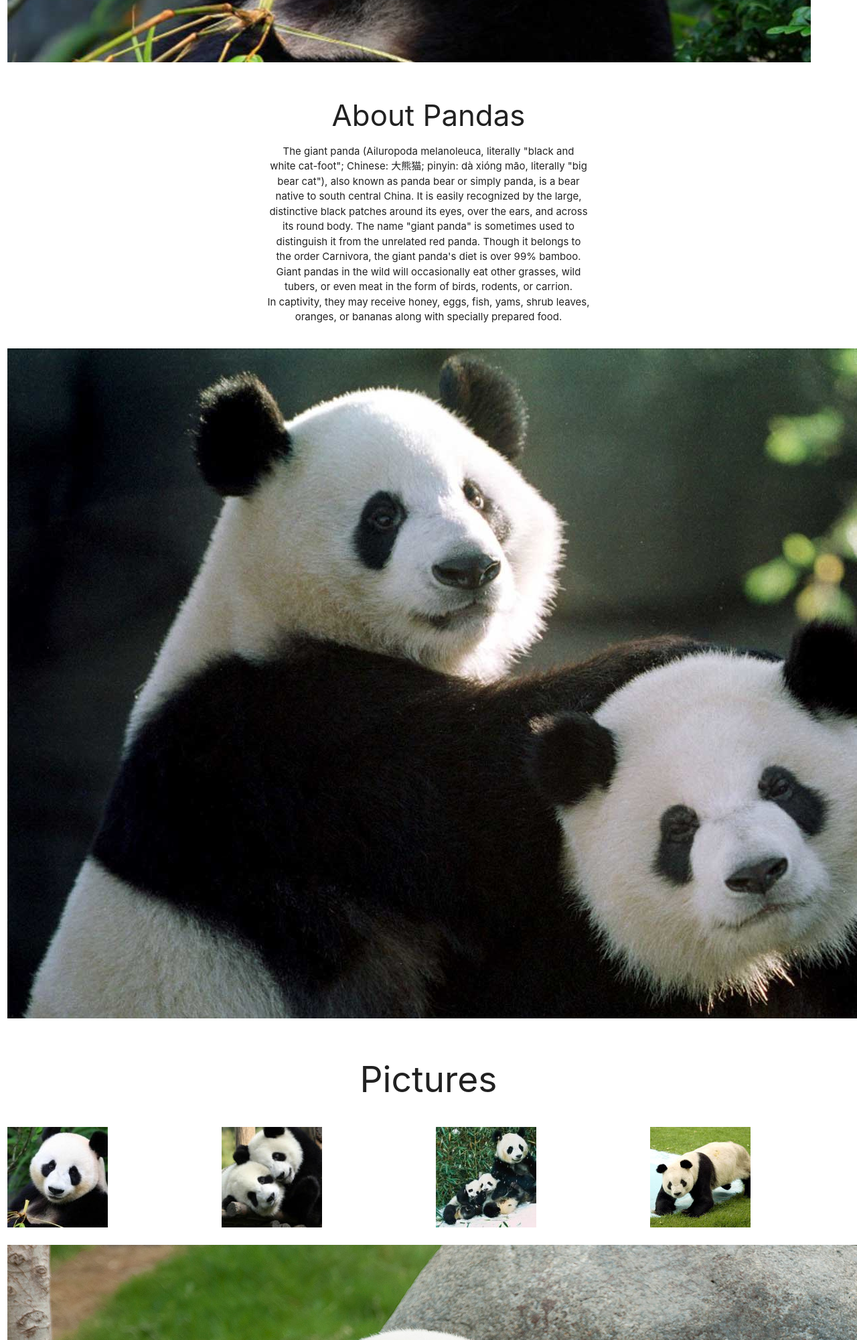
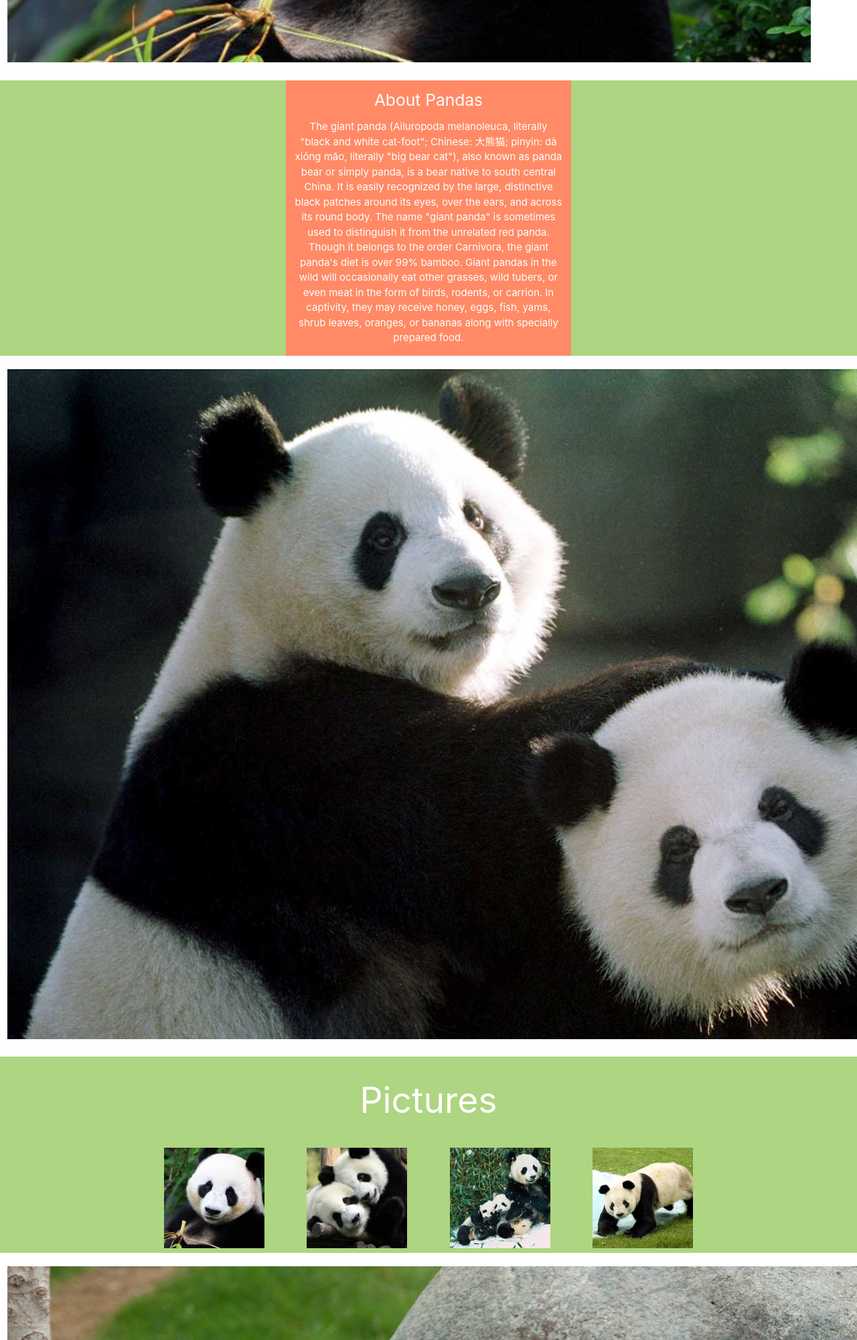
Before and after one commit to alexandraalvarez/loveLovePandaFrame, a plain HTML site: page index.html in a window 1280 px wide. Shown: the part 800-2800 px from the top of the page at 67% size. Drawn offline with nearby package versions, Linux system fonts and the light colour scheme.

Commit message:
listos los colores y posiciones

```diff
--- a/index.html
+++ b/index.html
@@ -9,9 +9,9 @@
 	</head>
 	<body>
 
-      <header>
+      <header class="deep-orange lighten-2">
           <div class="row">
-            <div class="col m12">
+            <div class="col m12 white-text">
               <h1 class="panda-tittle right-align">Love Love Panda Desu</h1>
               <h5 class="best-subtittle right-align">The best place for panda lovers</h5>
             </div><!--de la columna 12-->
@@ -27,12 +27,12 @@
           </div> <!--los rows tienen que ser sí o sí divs-->
         </section>
 
-      <section class="about-panda">
+      <section class="about-panda light-green lighten-2 white-text">
         <div class="row">
-          <div class="col m12">
-            <h3 class="about-subtittle center-align">About Pandas</h3>
-            <p class="about-paragraph center-align">The giant panda (Ailuropoda melanoleuca, literally "black and <br> white cat-foot"; Chinese: 大熊猫; pinyin: dà xióng māo, literally "big <br> bear cat"), also known as panda bear or simply panda, is a bear <br> native to south central China. It is easily recognized by the large, <br> distinctive black patches around its eyes, over the ears, and across <br> its round body. The name "giant panda" is sometimes used to <br> distinguish it from the unrelated red panda. Though it belongs to <br> the order Carnivora, the giant panda's diet is over 99% bamboo. <br> Giant pandas in the wild will occasionally eat other grasses, wild <br> tubers, or even meat in the form of birds, rodents, or carrion. <br> In captivity, they may receive honey, eggs, fish, yams, shrub leaves, <br> oranges, or bananas along with specially prepared food.</p>
-          </div><!--de la columna 12-->
+          <div class="col m4 offset-m4 deep-orange lighten-2">
+            <h5 class="about-subtittle center-align">About Pandas</h5>
+            <p class="about-paragraph center-align">The giant panda (Ailuropoda melanoleuca, literally "black and white cat-foot"; Chinese: 大熊猫; pinyin: dà xióng māo, literally "big  bear cat"), also known as panda bear or simply panda, is a bear native to south central China. It is easily recognized by the large, distinctive black patches around its eyes, over the ears, and across its round body. The name "giant panda" is sometimes used to distinguish it from the unrelated red panda. Though it belongs to the order Carnivora, the giant panda's diet is over 99% bamboo. Giant pandas in the wild will occasionally eat other grasses, wild tubers, or even meat in the form of birds, rodents, or carrion. In captivity, they may receive honey, eggs, fish, yams, shrub leaves, oranges, or bananas along with specially prepared food.</p>
+          </div><!--de la columna 6-->
         </div><!--los rows tienen que ser sí o sí divs-->
       </section>
 
@@ -44,26 +44,23 @@
         </div><!--los rows tienen que ser sí o sí divs-->
       </section>
 
-      <section class="pictures center-align">
+      <section class="pictures center-align light-green lighten-2 white-text">
         <div class="row">
           <div class="col m12">
             <h2 class="pictures-menu">Pictures</h2>
           </div><!--de la columna 12-->
         </div><!--los rows tienen que ser sí o sí divs-->
-      </section>
-
-      <section class="mini-pictures">
         <div class="row">
-          <div class="col m3">
+          <div class="col m2 offset-m2">
             <img class="mini watching-me" src="../loveLovePandaFrame/assets/images/a1.jpg">
           </div> <!--de la columna 3-->
-          <div class="col m3">
+          <div class="col m2">
             <img class="mini pandas-love" src="../loveLovePandaFrame/assets/images/a2.jpg">
           </div><!--de la columna 3-->
-          <div class="col m3">
+          <div class="col m2">
             <img class="mini panda-babies" src="../loveLovePandaFrame/assets/images/a3.jpg">
           </div><!--de la columna 3-->
-          <div class="col m3">
+          <div class="col m2">
             <img class="mini panda-up" src="../loveLovePandaFrame/assets/images/a4.jpg">
           </div><!--de la columna 3-->
         </div><!--los rows tienen que ser sí o sí divs-->
@@ -77,7 +74,7 @@
         </div><!--los rows tienen que ser sí o sí divs-->
       </section>
 
-      <footer>
+      <footer class="deep-orange lighten-2 white-text">
         <div class="row">
           <div class="col m12">
             <h5 class="right-align">Love Love Panda - Laboratoria 2017</h5>
```
